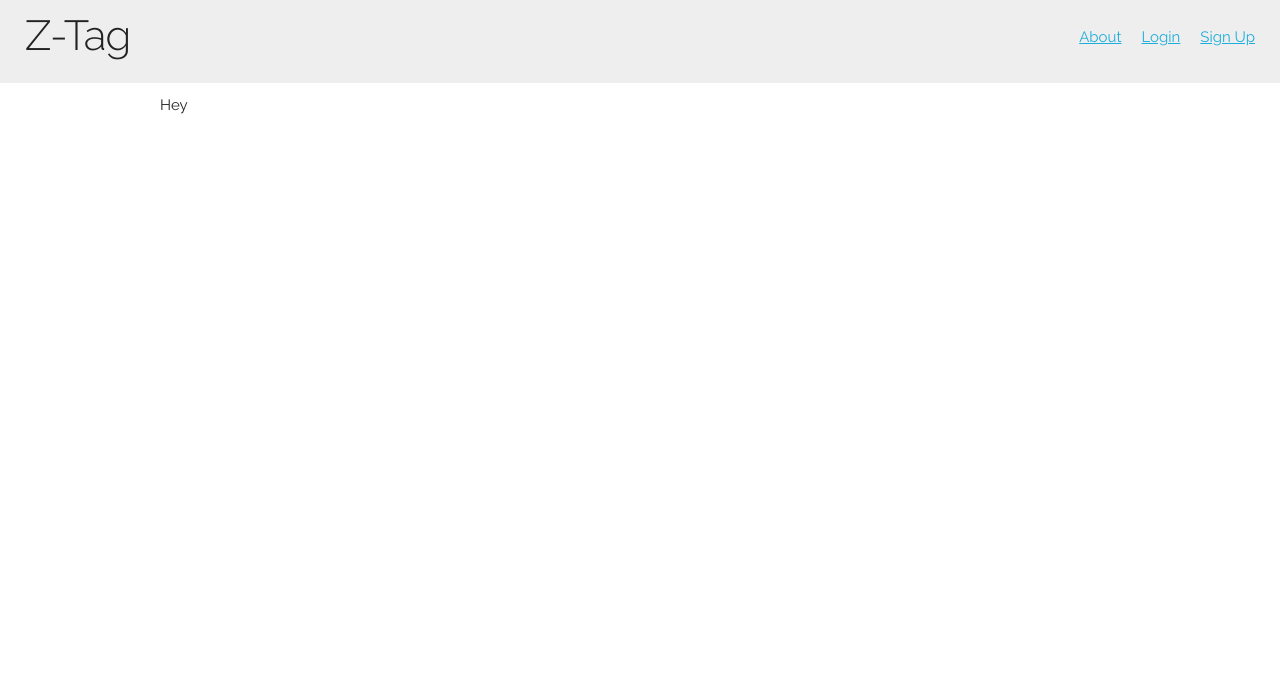
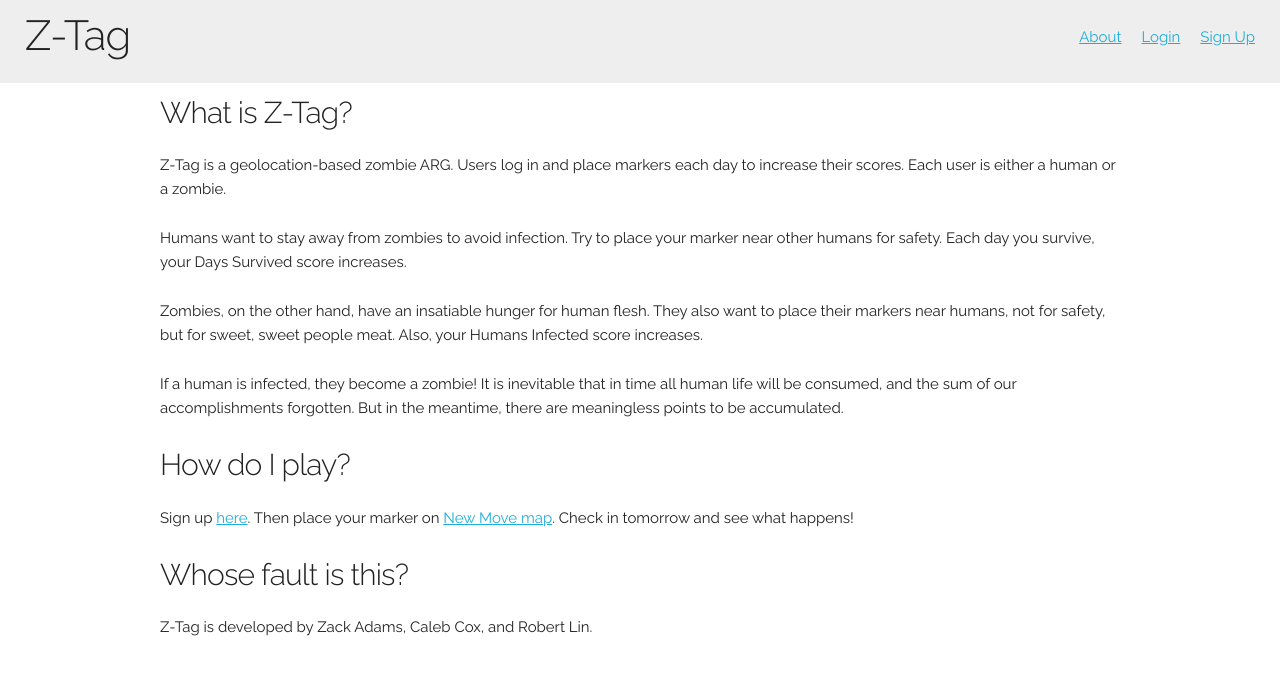
Before and after one commit to drzackyll/map_project, a React (Create React App) app in the folder map_project_front/: page / in a window 1280 px wide. Shown: the top 674 px of the page. Built offline with nearby package versions, Linux system fonts and the light colour scheme; what react-google-maps would draw is missing.

Commit message:
Draft About page content

```diff
--- a/map_project_front/src/components/About.js
+++ b/map_project_front/src/components/About.js
@@ -1,9 +1,18 @@
 import React from 'react'
+import { Link } from 'react-router'
 
 function About(props) {
   return (
     <div>
-      Hey
+      <h4>What is Z-Tag?</h4>
+      <p>Z-Tag is a geolocation-based zombie ARG. Users log in and place markers each day to increase their scores. Each user is either a human or a zombie.</p>
+      <p>Humans want to stay away from zombies to avoid infection. Try to place your marker near other humans for safety. Each day you survive, your Days Survived score increases.</p>
+      <p>Zombies, on the other hand, have an insatiable hunger for human flesh. They also want to place their markers near humans, not for safety, but for sweet, sweet people meat. Also, your Humans Infected score increases.</p>
+      <p>If a human is infected, they become a zombie! It is inevitable that in time all human life will be consumed, and the sum of our accomplishments forgotten. But in the meantime, there are meaningless points to be accumulated.</p>
+      <h4>How do I play?</h4>
+      <p>Sign up <Link to="/signup">here</Link>. Then place your marker on <Link to="/newmove">New Move map</Link>. Check in tomorrow and see what happens!</p>
+      <h4>Whose fault is this?</h4>
+      <p>Z-Tag is developed by Zack Adams, Caleb Cox, and Robert Lin.</p>
     </div>
   )
 }
```
